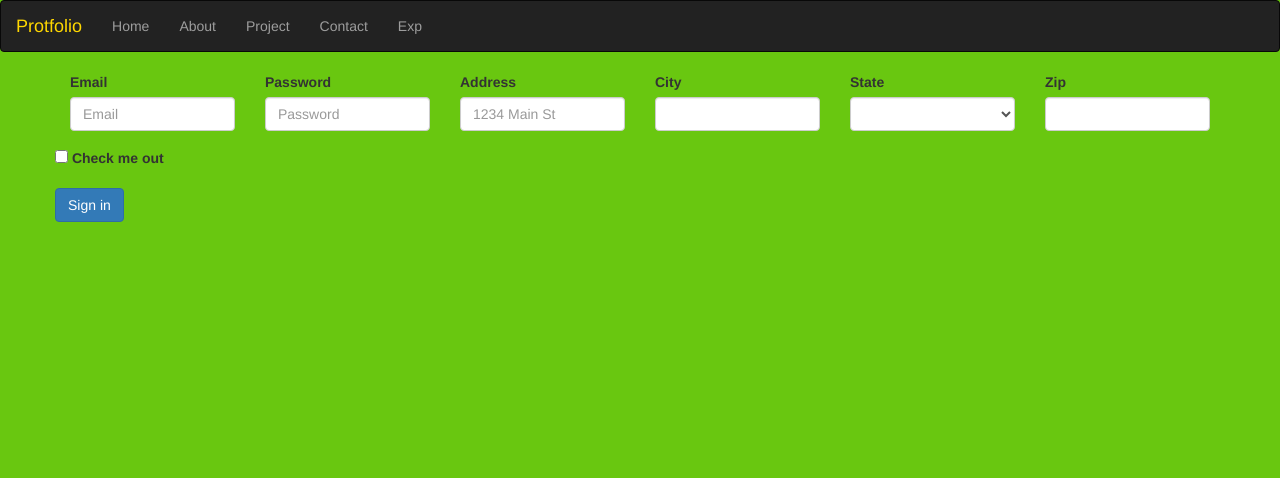
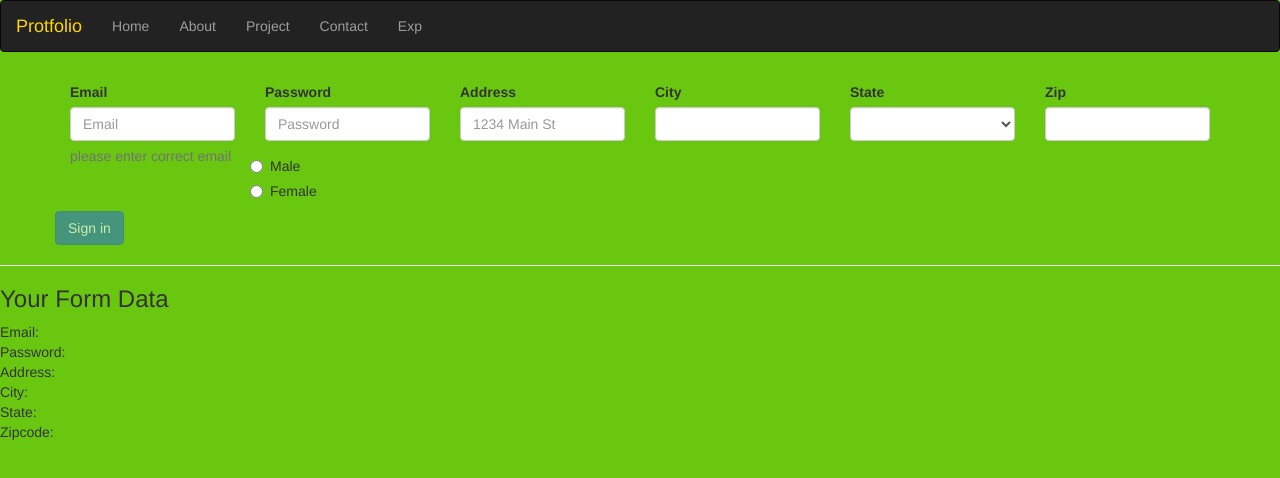
Before and after one commit to aniketbumbc/Angular-5, an Angular app: page /Contact in a window 1280 px wide. Shown: the top 478 px of the page. Built offline with nearby package versions, Linux system fonts and the light colour scheme.

Commit message:
Template Driven End

```diff
--- a/src/app/contact-component/contact-component.component.css
+++ b/src/app/contact-component/contact-component.component.css
@@ -0,0 +1,3 @@
+input.ng-invalid.ng-touched{
+    border:1px solid red;
+}
--- a/src/app/contact-component/contact-component.component.html
+++ b/src/app/contact-component/contact-component.component.html
@@ -1,27 +1,29 @@
 <div class="container">
   <div class="row">
-<form (ngSubmit)="onSubmit(f)" #f="ngForm">
+<form (ngSubmit)="onSubmit()" #f="ngForm">
     <div class="form-group col-md-2">
       <label for="inputEmail4">Email</label>
-      <input type="email" class="form-control" id="inputEmail4" placeholder="Email" ngModel name="email" email  required>
+      <input type="email" class="form-control" id="inputEmail4" placeholder="Email" ngModel name="email"
+      email  required #email=ngModel name="email">
+    <span class="help-block" *ngIf="!email.valid"> please enter correct email </span>
     </div>
     <div class="form-group col-md-2">
       <label for="inputPassword4">Password</label>
-      <input type="password" class="form-control" id="inputPassword4" placeholder="Password" ngModel name="password">
+      <input type="password" name="password" class="form-control" id="inputPassword4" placeholder="Password" ngModel name="password">
     </div>
 
   <div class="form-group col-md-2">
     <label for="inputAddress">Address</label>
-    <input type="text" class="form-control" id="inputAddress" placeholder="1234 Main St" ngModel name="address">
+    <input type="text" class="form-control" id="inputAddress" name="address" placeholder="1234 Main St" ngModel name="address">
   </div>
    <div class="form-row">
     <div class="form-group col-md-2">
       <label for="inputCity">City</label>
-      <input type="text" class="form-control" id="inputCity" ngModel name="city">
+      <input type="text" class="form-control" id="inputCity" name ="city" ngModel name="city">
     </div>
     <div class="form-group col-md-2">
       <label for="inputState">State</label>
-      <select id="inputState" class="form-control" ngModel name="state">
+      <select id="inputState" class="form-control" ngModel name="state" name="state">
         <option selected>Choose...</option>
         <option>MD</option>
         <option>NY</option>
@@ -31,17 +33,23 @@
     </div>
     <div class="form-group col-md-2">
       <label for="inputZip">Zip</label>
-      <input type="text" class="form-control" id="inputZip" ngModel name="zipcode">
+      <input type="text" class="form-control" id="inputZip" ngModel name="zipcode" name="zipcode">
     </div>
   </div>
-  <div class="form-group">
-    <div class="form-check">
-      <label class="form-check-label">
-        <input class="form-check-input" type="checkbox" ngModel name="checkme"> Check me out
-      </label>
+  <div class="radio" *ngFor="let gender of genders">
+      <label> <input type="radio" name="gender" ngModel [value]="gender" required> {{gender}} </label>
     </div>
-  </div>
-  <button type="submit" class="btn btn-primary">Sign in</button>
+  <button type="submit" class="btn btn-primary" [disabled]="!f.valid">Sign in</button>
 </form>
 </div>
 </div>
+
+<hr>
+<h3> Your Form Data </h3>
+<p>Email: <br>
+  Password: <br>
+  Address: <br>
+  City:<br>
+  State:<br>
+  Zipcode:<br>
+</p>
--- a/src/app/contact-component/contact-component.component.ts
+++ b/src/app/contact-component/contact-component.component.ts
@@ -1,4 +1,4 @@
-import { Component} from '@angular/core';
+import { Component,ViewChild} from '@angular/core';
 import {NgForm} from '@angular/forms';
 
 @Component({
@@ -7,10 +7,26 @@ import {NgForm} from '@angular/forms';
   styleUrls: ['./contact-component.component.css']
 })
 export class ContactComponentComponent {
-
+@ViewChild('f') EmailForm:NgForm;
+  genders=['Male','Female'];
+  user={
+    Email:'',
+    Password:'',
+    City:'',
+    Address:'',
+    Zipcode:'',
+    State:''
+  };
   constructor() { }
 
- onSubmit(form:NgForm){
-  console.log(form);
+ onSubmit(){
+this.user.Email=this.EmailForm.value.email;
+this.user.Password=this.EmailForm.value.password;
+this.user.City=this.EmailForm.value.city;
+this.user.Address=this.EmailForm.value.address;
+this.user.Zipcode=this.EmailForm.value.zipcode;
+this.user.State=this.EmailForm.value.state;
+//console.log(this.EmailForm);
+
  }
 }
```
